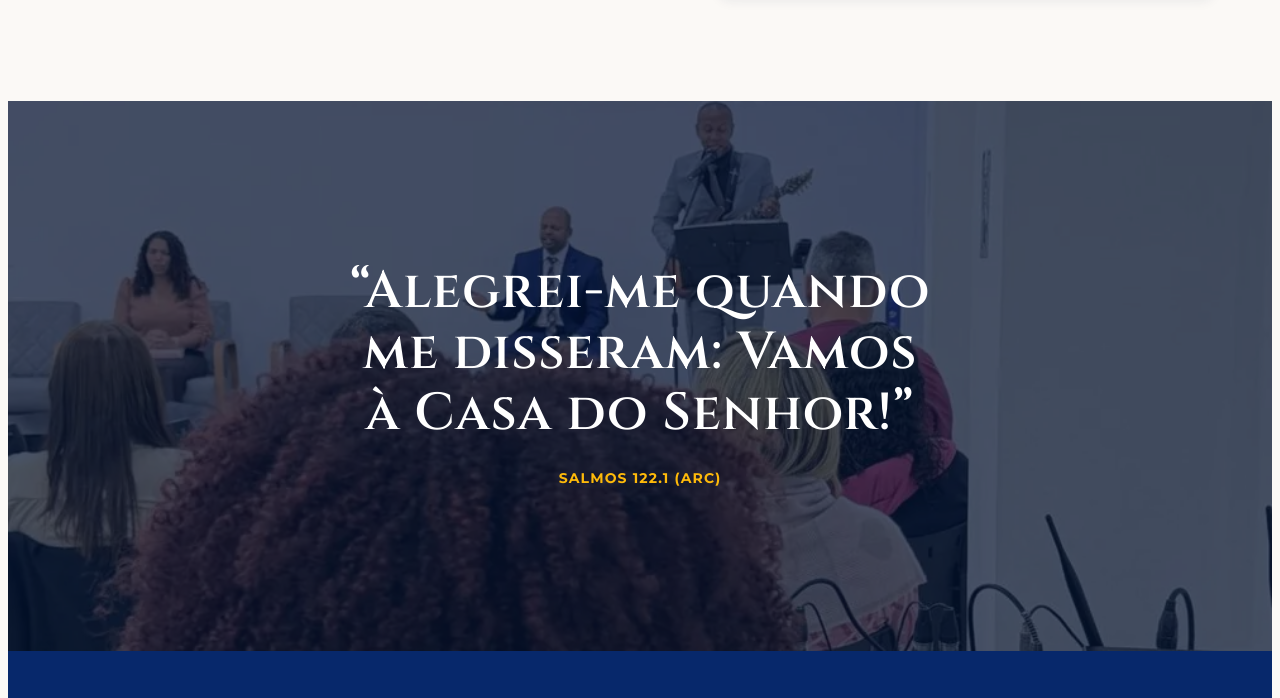
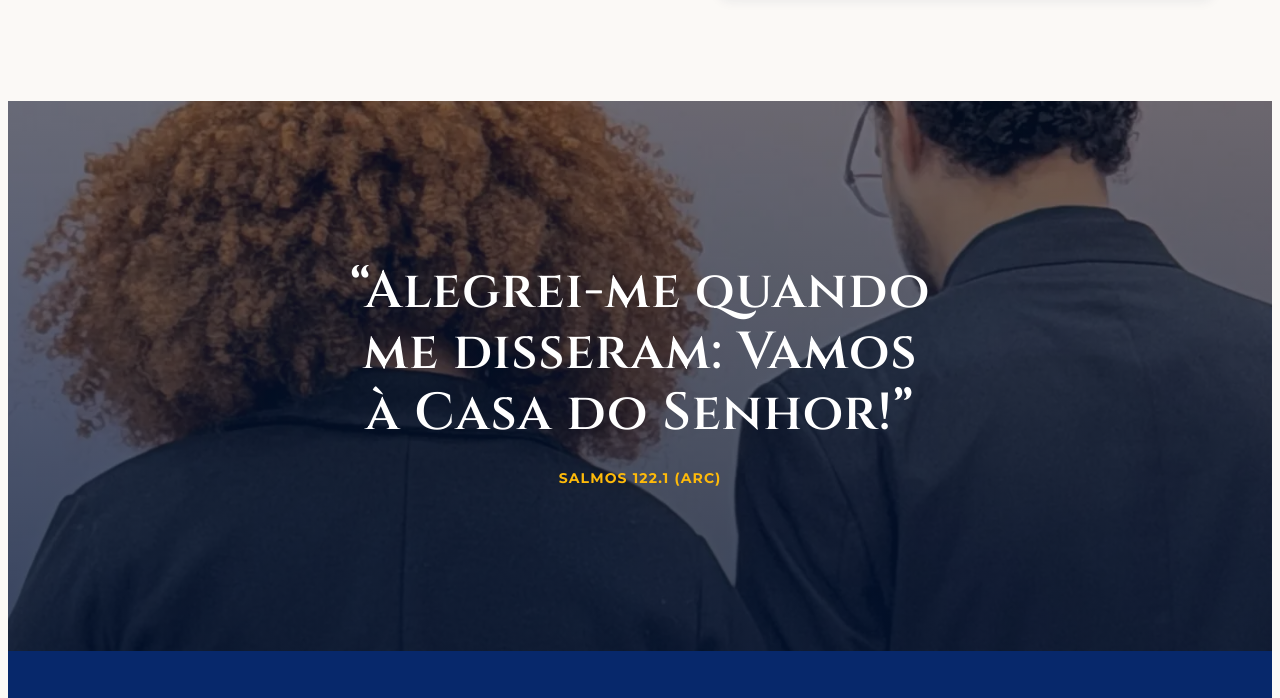
Before and after one commit to adm-peniel/site, a plain HTML site: page index.html in a window 1280 px wide. Shown: the part 6681-7379 px from the top of the page. Drawn offline with Linux system fonts and the light colour scheme; no server answers.

Commit message:
Versículo final: nova foto do casal de mãos dadas
Co-Authored-By: Claude Opus 5.5 <noreply@anthropic.com>
Claude-Session: https://claude.ai/code/session_01FVrd46y9BDs7WhcRGLL6iK

```diff
--- a/index.html
+++ b/index.html
@@ -298,7 +298,7 @@ p { margin: 0; }
 /* Versículo de fechamento */
 .versiculo-final { position: relative; isolation: isolate; overflow: hidden; color: var(--on-brand); background: var(--navy-deep); }
 .versiculo-final img { position: absolute; inset: 0; width: 100%; height: 100%; object-fit: cover; z-index: -2; }
-.versiculo-final::after { content: ""; position: absolute; inset: 0; background: var(--scrim); z-index: -1; }
+.versiculo-final::after { content: ""; position: absolute; inset: 0; background: linear-gradient(180deg, rgba(3,20,51,.55), rgba(3,20,51,.78)); z-index: -1; }
 .versiculo-final .wrap { padding-block: clamp(80px, 13vw, 160px); }
 .versiculo-final blockquote { margin: 0 auto; max-width: 820px; text-align: center; display: grid; gap: 20px; }
 .versiculo-final blockquote p { font-family: var(--font-display); font-weight: 600; font-size: clamp(28px, 4.6vw, 52px); line-height: 1.18; letter-spacing: .02em; text-wrap: balance; }
@@ -718,7 +718,7 @@ a[x-apple-data-detectors], a[href^="tel:"] { color: inherit !important; text-dec
 
 
   <section class="versiculo-final on-dark" aria-label="Versículo">
-    <img src="img/encontro.webp" srcset="img/encontro-900.webp 900w, img/encontro.webp 1000w" sizes="100vw" alt="" loading="lazy">
+    <img src="img/juntos.webp" srcset="img/juntos-900.webp 900w, img/juntos.webp 1400w" sizes="100vw" alt="" loading="lazy" style="object-position: 50% 15%">
     <div class="wrap">
       <blockquote class="reveal">
         <p>“Alegrei-me quando me disseram: Vamos à Casa do Senhor!”</p>
```
Also changed, not shown: img/juntos-900.webp (added), img/juntos.webp (added).
